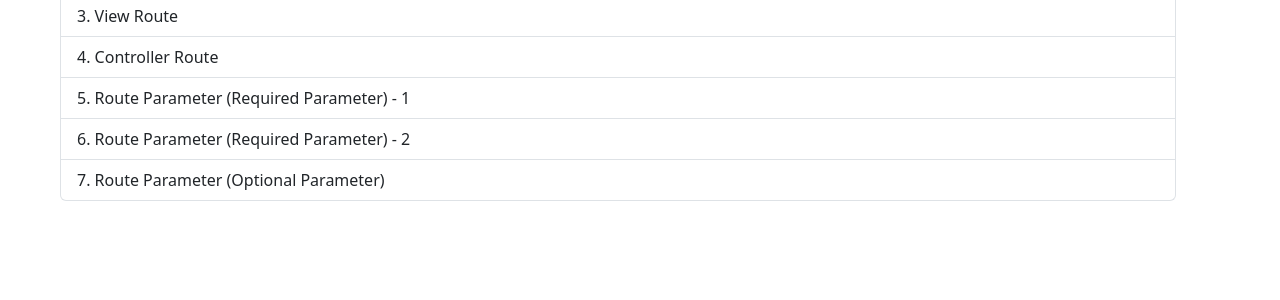
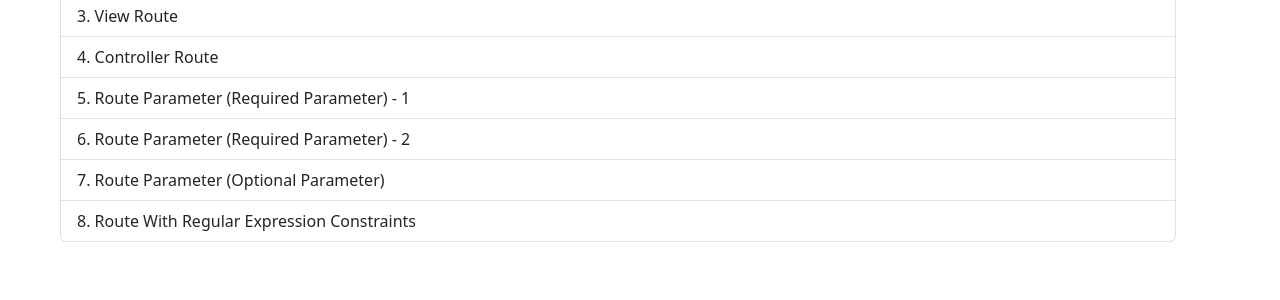
Before and after one commit to yahdee2702/belajar-paw-9, a Laravel app: page /routing in a window 1280 px wide. Shown: the part 207-507 px from the top of the page. Run offline with Laravel 12, Linux system fonts and the light colour scheme; style sheets or scripts are compiled from the project's sources.

Commit message:
feat: 5. Praktik laravel routing; 5.9

```diff
--- a/resources/views/routing.blade.php
+++ b/resources/views/routing.blade.php
@@ -36,6 +36,11 @@
                 Route Parameter (Optional Parameter)
             </a>
 
+            <a href="{{ url('/title/this-is-my-title') }}" class="list-group-item list-group-item-action">
+                Route With Regular Expression Constraints
+            </a>
+
+
         </div>
 
         {{-- Khusus kode program untuk Route Groups di sini --}}
--- a/routes/web.php
+++ b/routes/web.php
@@ -31,3 +31,7 @@ Route::get('/posts/{post}/comments/{comment}', function($postId, $commentId) {
 Route::get('username/{name?}', function($name = null) {
     return 'Username: '.$name;
 });
+
+Route::get('/title/{title}', function($title) {
+    return "Title: ".$title;
+})->where('title', '[A-Za-z]+');
```
